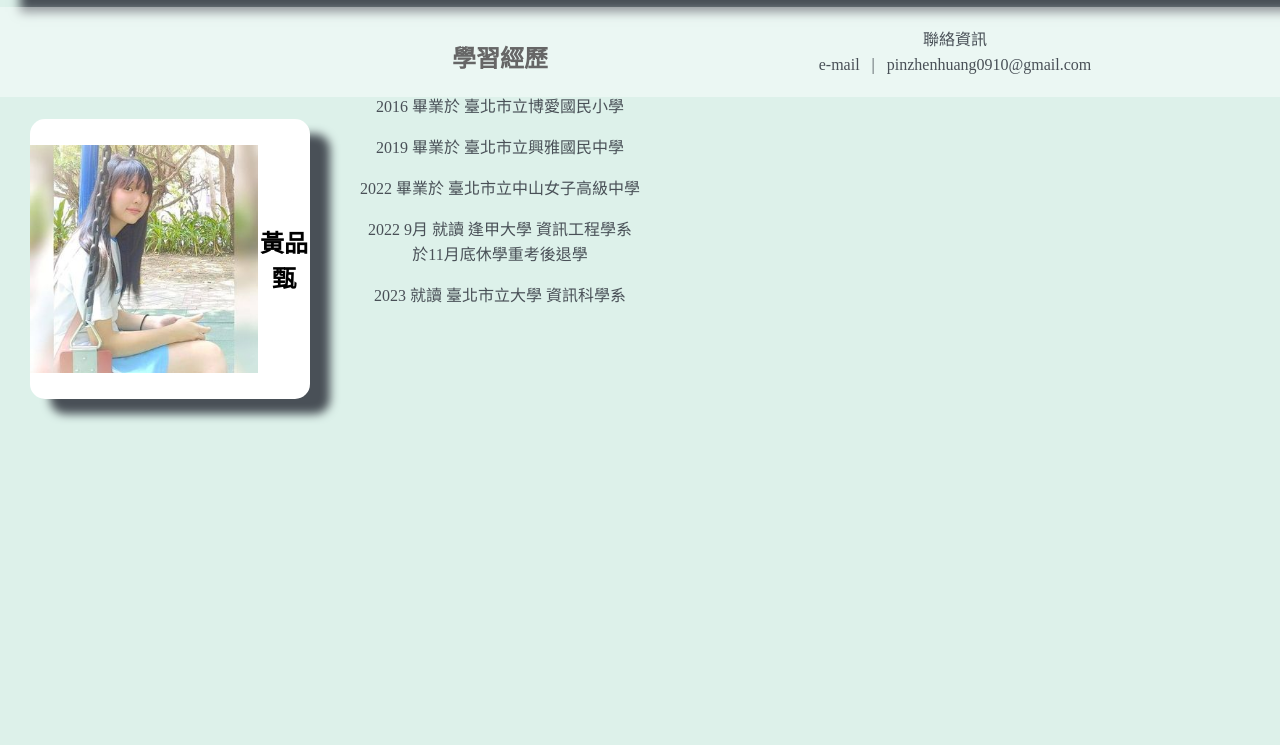
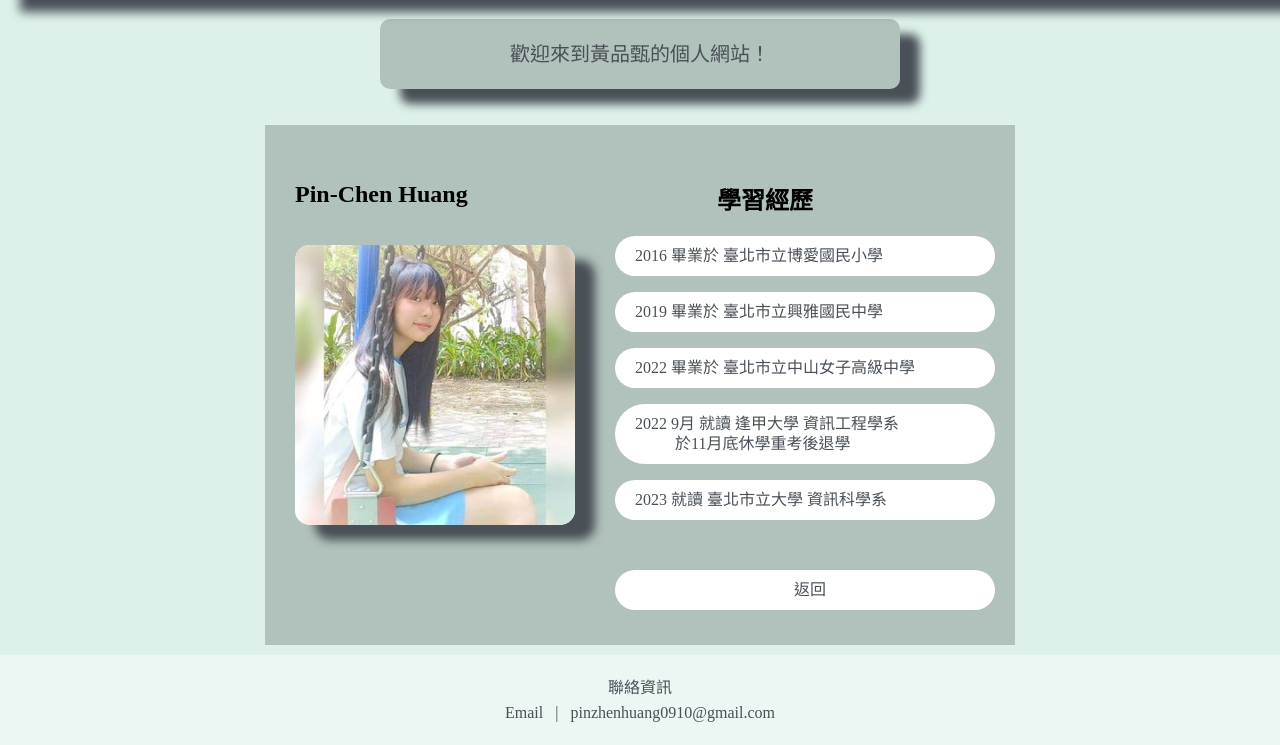
Before and after one commit to DoraHuang1234/DoraHuang1234.github.io, a plain HTML site: page experience.html in a window 1280 px wide. Shown: the part 114-859 px from the top of the page. Before the commit the page ends 800 px from the top, so only its background shows below. Drawn offline with Linux system fonts and the light colour scheme.

Commit message:
Add files via upload

```diff
--- a/experience.html
+++ b/experience.html
@@ -2,8 +2,8 @@
 <html lang="zh-tw">
     <head>
         <meta charset="utf-8">
-        <title>Experience</title>
-        <link rel="stylesheet" href="indexCss.css">
+        <title>Experience and Contest Achievement</title>
+        <link rel="stylesheet" href="style.css">
         <style type="text/css">
 
         </style>
@@ -11,22 +11,35 @@
     <body oncontextmenu="return false">
         <header>
             <h1 class="headerTitle">
-                Self introduction
+                Experience and Contest Achievement
             </h1>
         </header>
         <div class="wapper">
-            <div class="pic">
-                <img src="pictureIn2020.jpg" alt="照片" class="img2020"/>
-                <h2>黃品甄</h2>
+            <div class="welcome">
+                        歡迎來到黃品甄的個人網站！
             </div>
-            <div class="mainDiv">
+            <br><br>
+            <div class="mainBody">
+                <div class="pic">
+                    <img src="pictureIn2020.jpg" alt="照片" class="img2020"/>
+
+                </div>
                 <div>
-                    <h2>學習經歷</h2>
-                    <p>2016 畢業於 臺北市立博愛國民小學</p>
-                    <p>2019 畢業於 臺北市立興雅國民中學</p>
-                    <p>2022 畢業於 臺北市立中山女子高級中學</p>
-                    <p>2022 9月 就讀 逢甲大學 資訊工程學系<br>於11月底休學重考後退學</p>
-                    <p>2023 就讀 臺北市立大學 資訊科學系</p>
+                    <p>
+                        <div class="mainDiv">
+                            <h2>學習經歷</h2>
+                            <p class="experienceP">2016 畢業於 臺北市立博愛國民小學</p>
+                            <p class="experienceP">2019 畢業於 臺北市立興雅國民中學</p>
+                            <p class="experienceP">2022 畢業於 臺北市立中山女子高級中學</p>
+                            <p class="experienceP">2022 9月 就讀 逢甲大學 資訊工程學系<br>&ensp;&ensp;&ensp;&ensp;&ensp;於11月底休學重考後退學</p>
+                            <p class="experienceP">2023 就讀 臺北市立大學 資訊科學系</p>
+                            <br>
+                            <p class="experienceP" style="text-align: center;" onclick="location.href='index.html'">返回</p>
+                        </div>
+                    </p>
+                </div>
+                <div class="name">
+                    <h2>Pin-Chen Huang</h2>
                 </div>
             </div>
         </div>
@@ -34,7 +47,7 @@
         <footer class="footerStyle">
             <div class="footerDiv">
                 聯絡資訊<br>
-                e-mail &ensp;|&ensp; pinzhenhuang0910@gmail.com<br>
+                Email &ensp;|&ensp; pinzhenhuang0910@gmail.com<br>
 
             </div>
         </footer>
--- /dev/null
+++ b/style.css
@@ -0,0 +1,178 @@
+html{
+    margin: 0;
+    padding: 0;
+}
+body{
+    background-color: #ddf1ea;
+    text-align: justify;
+    height: 100%;
+    margin: 0;
+    overflow-x: hidden;
+    padding: 0;
+}
+.wapper{
+    min-height: 100%;
+    margin-bottom: -50px;
+}
+
+/*主體設定*/
+.mainBody{
+    background-color: rgb(0,0,0,20%);
+    height: 500px;
+    width: 750px;
+    margin: auto;
+    padding-top: 20px;
+}
+.mainDiv{
+    text-align: center;
+    float:left;
+    width:300px;
+    min-height: calc(100% - 50px);
+    flex-grow: 1;
+    border-radius: 15px;
+    flex-wrap: wrap;
+    justify-content: center;
+    align-items: center;
+    margin-left: 40px;
+}
+.divBox{
+    margin: 10px;
+    min-width: 200px;
+    font-size: 30px;
+    border-radius: 15px;
+    border: solid 1px rgba(255, 255, 255, 0.07);
+    color: #fffffe;
+    padding: 30px;
+    background-color: rgb(0,0,0,20%);
+    line-height: 40px;
+    align-items: center;
+    justify-content: center;
+}
+.divBox:hover{
+    margin: 10px;
+    font-size: 30px;
+    font-weight: bold;
+    border-radius: 15px;
+    border: solid 1px rgba(255, 255, 255, 0.07);
+    color: #495057;
+    padding: 30px;
+    background-color: rgb(255, 255, 255);
+    line-height: 40px;
+    align-items: center;
+    justify-content: center;
+    transform: scale(1.1) translateX(-15px) translateY(-10px);
+    transition: 0.5s;
+    box-shadow: 20px 15px 10px #495057;
+}
+
+
+/*footer設定*/
+.footerStyle{
+    color: #495057;
+    text-align: center;
+    position: relative;
+    margin-top: 60px;
+    padding: 20px;
+    background-color: rgb(255,255,255,40%);
+}
+.footerDiv{
+    line-height: 25px;
+    bottom: 0;
+}
+
+/*header設定*/
+header{
+    top: 0;
+    position: relative;
+    line-height: 90px;
+    background-color: rgba(255, 255, 255, 0.1);
+    box-shadow: 20px 15px 10px #495057;
+}
+.headerTitle{
+    color: #4d5358;
+    margin-left: 30px;
+}
+
+/*圖片設定*/
+.pic{
+    float: left;
+    background-color: rgb(255, 255, 255);
+    width:280px;
+    height:280px;
+    text-align:center;
+    justify-content: center;
+    align-items: center;
+    display: flex;
+    overflow: hidden;
+    border: 0;
+    border-radius: 15px;
+    margin-top: 100px;
+    margin-left: 30px;
+    box-shadow: 20px 15px 10px #495057;
+}
+.img2020{
+    top: 0;
+    bottom: 0;
+    left: 0;
+    margin: auto;
+    border: 0;
+    overflow: hidden;
+}
+
+
+/*聯絡表單*/
+.contact{
+    color: rgb(31, 97, 220);
+    text-decoration: none;
+}
+
+
+p{
+    color: #495057;
+    line-height: 25px;
+}
+li{
+    color: #495057;
+    line-height: 30px;
+}
+
+.welcome{
+    color: #495057;
+    background-color: rgb(0,0,0,20%);
+    padding: 10px;
+    border-radius: 10px;
+    text-align: center;
+    margin: auto;
+    line-height: 50px;
+    font-size: 20px;
+    box-shadow: 20px 15px 10px #495057;
+    width: 500px;
+    justify-content: center;
+    align-items: center;
+}
+.name{
+    justify-content: center;
+    align-items: center;
+    position: absolute;
+    margin-left: 30px;
+}
+.experienceP{
+    padding: 10px;
+    background-color: rgb(255, 255, 255);
+    border-radius: 50px;
+    min-width: 350px;
+    text-align: left;
+    line-height: 20px;
+    padding-left: 20px;
+}
+.experienceP:hover{
+    padding: 20px;
+    background-color: rgb(255, 208, 178);
+    border-radius: 50px;
+    min-width: 350px;
+    text-align: center;
+    line-height: 30px;
+    padding-left: 30px;
+    transition: 0.5s;
+    font-weight: bold;
+}
```
Also changed, not shown: index.html (+4 -4 lines).
